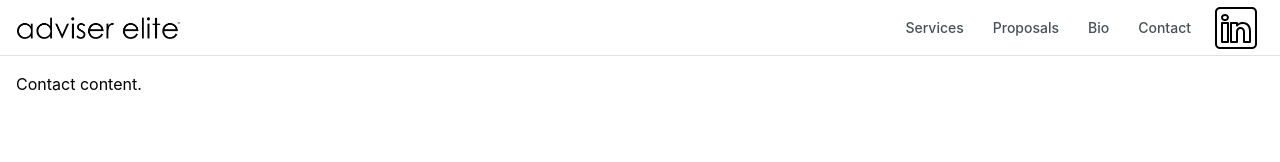
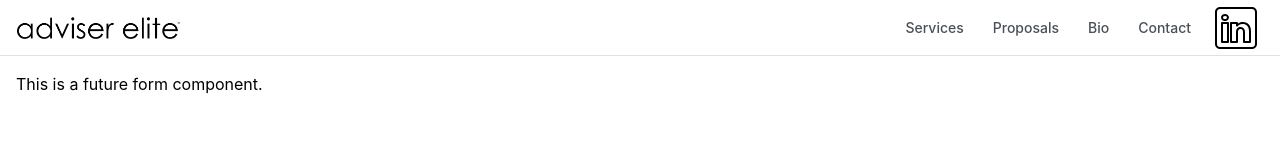
Before and after one commit to marklund117/adviserelite, a Next.js app: page /contact in a window 1280 px wide. Shown: the top 162 px of the page. Built offline with nearby package versions, Linux system fonts and the light colour scheme.

Commit message:
setting up some initial form stuff

```diff
--- a/app/contact/page.tsx
+++ b/app/contact/page.tsx
@@ -1,8 +1,11 @@
 // contact page
 // import tailwind global CSS
 import '../styles/globals.css'
+import ContactForm from '../../components/ContactForm/ContactForm'
 
 // here's the main dish
 export default function Contact() {
-  return <div className="p-4 h-[100vh]">Contact content.</div>
+  return <div className="p-4 min-h-[100vh]">
+    <ContactForm/>
+  </div>
 }
--- /dev/null
+++ b/components/ContactForm/ContactForm.tsx
@@ -0,0 +1,6 @@
+import { Button, Checkbox, Group, TextInput } from '@mantine/core'
+import { useForm } from '@mantine/form'
+
+export default function ContactForm() {
+    return <div>This is a future form component.</div>
+}
--- a/components/ServiceMenu/ServiceMenu.tsx
+++ b/components/ServiceMenu/ServiceMenu.tsx
@@ -55,7 +55,7 @@ export default function ServiceMenu () {
         <h1 className="text-white text-[40px] font-medium">
             Services for every need
         </h1>
-        <SimpleGrid cols={{ base: 1, md: 2, lg: 4 }} spacing="xl" mt={50}>
+        <SimpleGrid cols={{ base: 1, sm: 2, lg: 4 }} spacing="xl" mt={50}>
                 {services}
         </SimpleGrid>
     </Container>
--- a/package.json
+++ b/package.json
@@ -21,6 +21,7 @@
   },
   "dependencies": {
     "@mantine/core": "7.14.1",
+    "@mantine/form": "^7.14.3",
     "@mantine/hooks": "7.14.1",
     "@next/bundle-analyzer": "^14.2.4",
     "@tabler/icons-react": "^3.6.0",
```
Also changed, not shown: app/services/page.tsx (line endings or trailing spaces), 1 other file (tests, documents, lock files or other folders).
